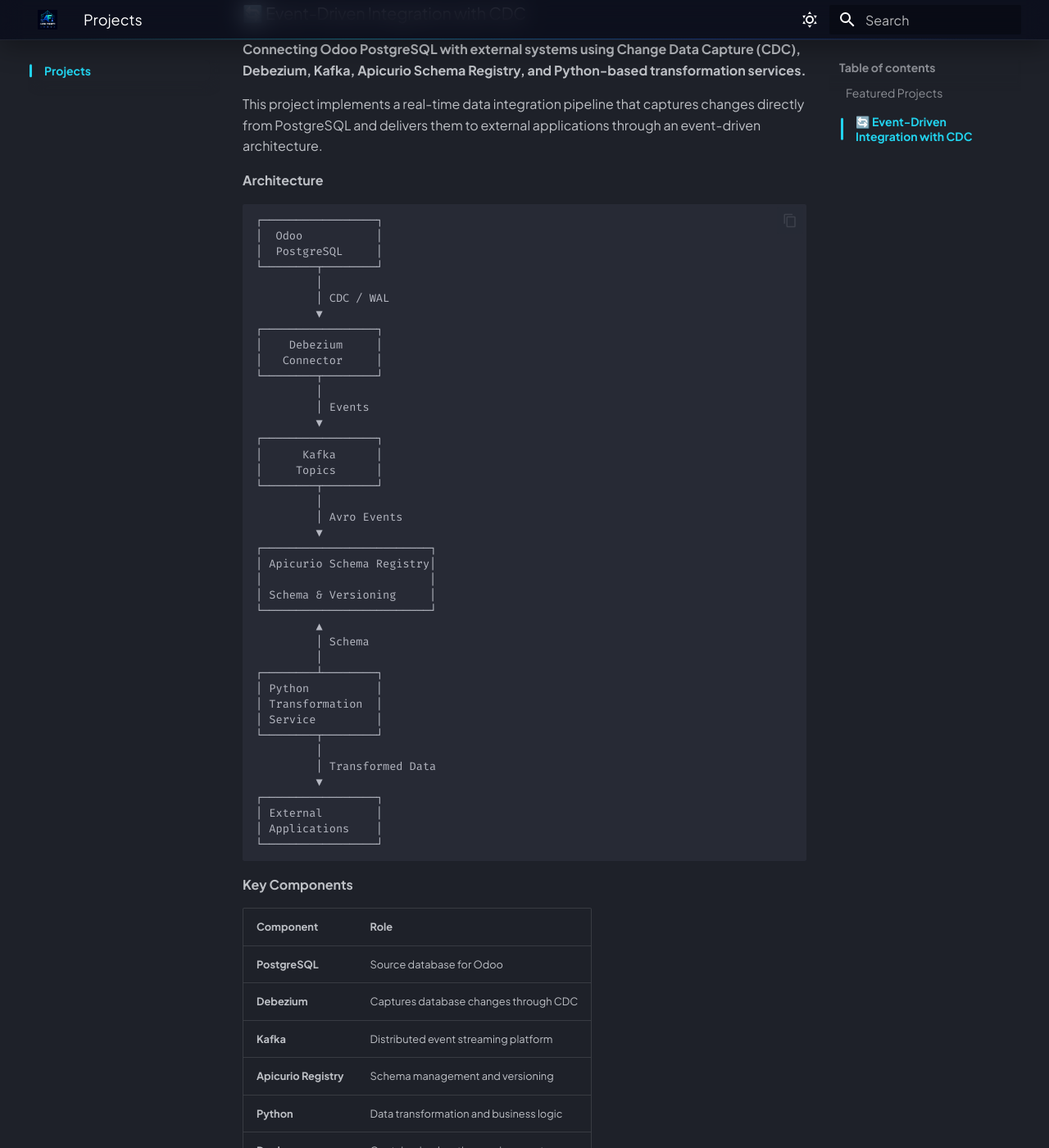
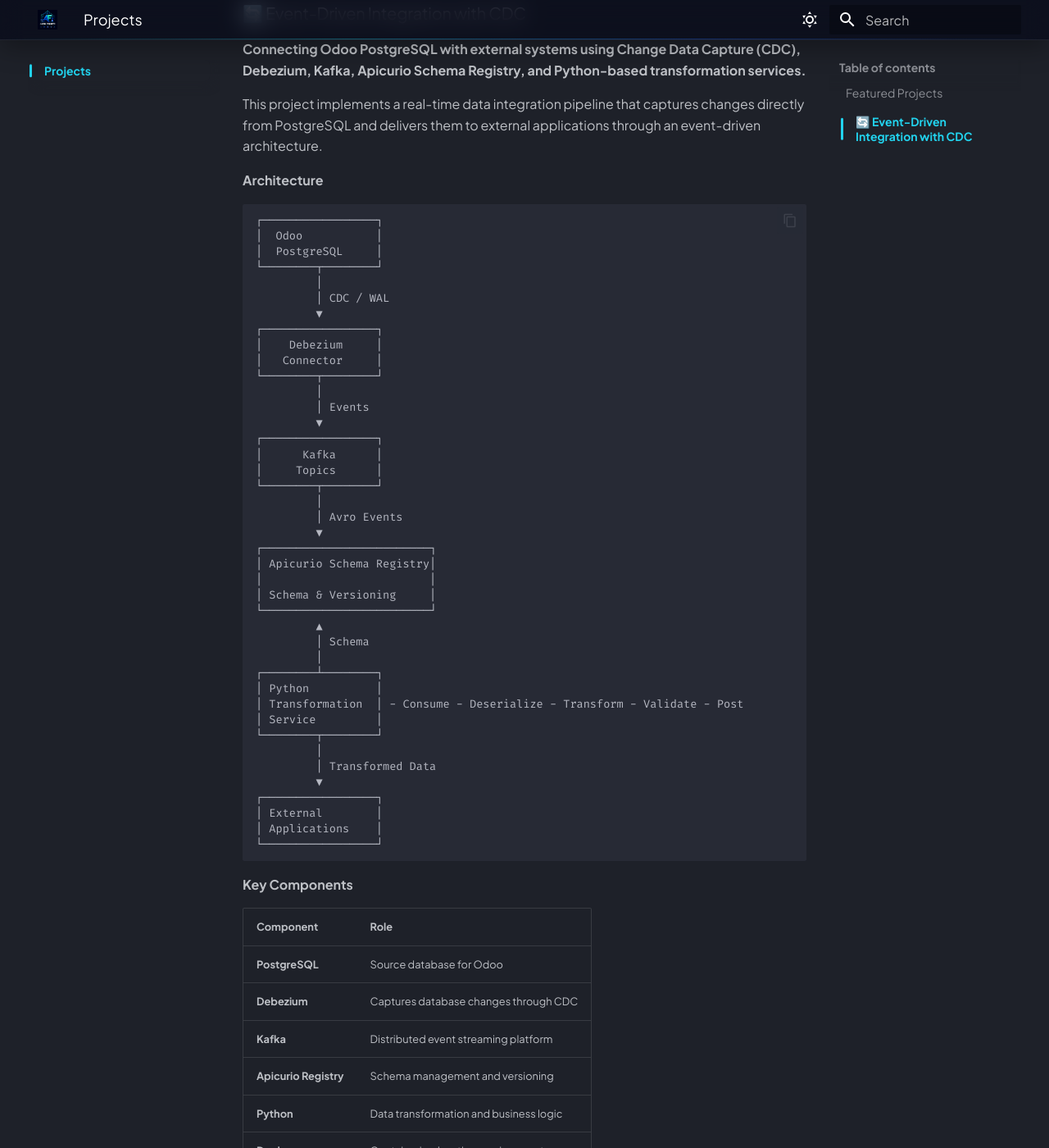
Before and after one commit to adefebri/ade-febri-portfolio, an MkDocs documentation site: the page built from docs/projects/index.md, in a window 1280 px wide and 1400 px high, scrolled down 464 px. Shown: the whole window at 82% size. Built offline with MkDocs 1.6.1 and Material for MkDocs 9.7.7, drawn with Linux system fonts in a browser that asks for light colours.

Commit message:
edit project.md fix 2

```diff
--- a/docs/projects/index.md
+++ b/docs/projects/index.md
@@ -48,7 +48,7 @@
          │
 ┌────────┴────────┐
 │ Python          │
-│ Transformation  │
+│ Transformation  │ - Consume - Deserialize - Transform - Validate - Post
 │ Service         │
 └────────┬────────┘
          │
```
